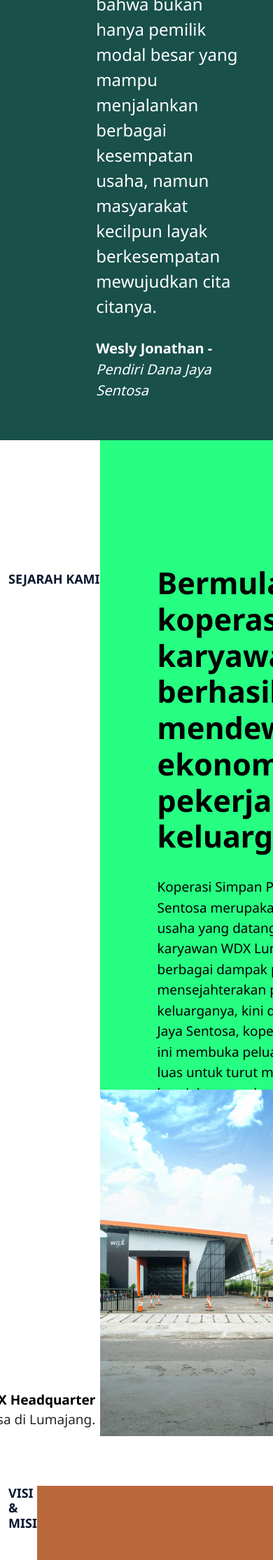
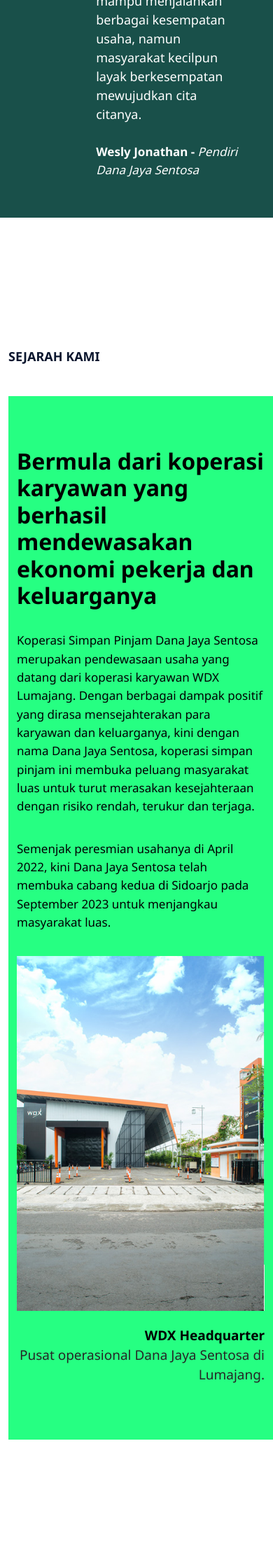
Before and after one commit to ilhamsyah09/dana-jaya-sentosa, a PHP site: page /about.php in a window 390 px wide. Shown: the part 640-2869 px from the top of the page at 70% size. Run offline with PHP 8.4, Linux system fonts and the light colour scheme; some libraries are stand-ins or nearby versions.

Commit message:
fix rev index

```diff
--- a/assets/css/about.css
+++ b/assets/css/about.css
@@ -99,8 +99,8 @@
     text-align: right;
     position: absolute;
     bottom: 10px;
-    left: -50%;
-    transform: translateX(-63%);
+    right: 50%;
+    transform: translateX(-59%);
 }
 section.inside_section_2 .location h3 {
     font-family: 'Noto Sans', sans-serif;
@@ -224,3 +224,120 @@
     padding-left: 1.4rem;
 }
 /* inside_section$ pg_about end */
+
+@media (max-width: 1450px) {
+    section.inside_section_2 .inside_content_right .img-section-2 {
+        width: 380px;
+    }
+}
+
+@media (max-width: 1366px) {
+    section.inside_section_2 .inside_content_right .right-caption h3 {
+        font-size: 37px;
+    }
+    section.inside_section_2 .inside_content_right .right-caption p {
+        font-size: 18px;
+    }
+    section.inside_section_2 .inside_content_right.bg-green {
+        padding-top: 74px;
+    }
+}
+
+@media (max-width: 1280px) {
+    section.inside_section_2 .inside_content_right .img-section-2 {
+        width: 280px;
+    }
+    section.inside_section_2.pg_about .inside_content_right .img-section-2 .location {
+        transform: translateX(-39%);
+        bottom: 20px;
+    }
+}
+
+@media (max-width: 1024px) {
+    section.inside_section_2 .inside_content_right .img-section-2 {
+        width: 270px;
+    }
+}
+
+@media (max-width: 991px) {
+    section.inside_section_2 .inside-content {
+        flex-wrap: wrap;
+    }
+    section.inside_section_2 .left-title {
+        padding-bottom: 39px;
+    }
+    section.inside_section_2 .inside_content_right .img-section-2 {
+        position: static;
+        bottom: 0;
+        width: 100%;
+        text-align: right;
+    }
+    section.inside_section_2 .inside_content_right.bg-green {
+        flex-wrap: wrap;
+        padding-left: 12px;
+        justify-content: flex-end;
+    }
+    section.inside_section_2 .inside_content_right .right-caption {
+        flex: 0 0 100%;
+    }
+    section.inside_section_2.pg_about .inside_content_right .img-section-2 .location {
+        position: static;
+        transform: translateX(0);
+        padding-top: 24px;
+    }
+    section.inside_section_2 .location p {
+        white-space: wrap;
+    }
+    section.inside_section_2 .inside_content_right .right-caption h3 {
+        font-size: 32px;
+    }
+    section.inside_section_2 .inside_content_right .right-caption p {
+        font-size: 17px;
+    }
+
+
+    section.inside_section_3 .inside-content {
+        flex-wrap: wrap;
+    }
+    section.inside_section_3 .inside-content .left-title {
+        flex-basis: 200px !important;
+        padding-bottom: 39px;
+    }
+    section.inside_section_3 .inside-content .right-content h3 {
+        font-size: 32px;
+        margin-bottom: 30px;
+    }
+    section.inside_section_3 .inside-content .right-content .visi p {
+        font-size: 22px;
+    }
+    section.inside_section_3 .inside-content .right-content .misi ul li {
+        font-size: 18px;
+    }
+    section.inside_section_3 .inside-content .right-content {
+        padding: 30px 20px;
+    }
+
+
+    section.inside_section_4 .inside-content {
+        flex-wrap: wrap;
+    }
+    section.inside_section_4 .inside-content .left-title{
+        flex-basis: auto !important;
+        padding-bottom: 39px;
+    }
+    section.inside_section_4 .inside-content .list-kultur.right-content {
+        justify-content: center;
+    }
+    section.inside_section_4 .inside-content .list-kultur .item .box-caption h3 {
+        font-size: 20px;
+    }
+    section.inside_section_4 .inside-content .list-kultur .item .box-caption li {
+        font-size: 18px;
+    }
+    section.inside_section_4 .inside-content .list-kultur.right-content {
+        padding: 30px 20px;
+    }
+    section.inside_section_4 .outer-content {
+        padding-bottom: 17px;
+    }
+}
--- a/assets/css/inside_page.css
+++ b/assets/css/inside_page.css
@@ -281,6 +281,7 @@
     section.inside_section_1.pg_contact .img-hero {
         top: 31%;
     }
+
 }
 
 @media (max-width: 1366px) {
@@ -365,6 +366,15 @@
     section.inside_section_1.pg_contact .img-hero {
         top: 30%;
     }
+    section.inside_section_1 .inside-content .right-caption p {
+        font-size: 18px;
+    }
+    section.inside_section_1 .inside-content .right-caption .name p {
+        font-size: 17px;
+    }
+    section.inside_section_1 .inside-content .right-caption .name p span {
+        font-size: 17px;
+    }
 }
 
 @media (max-width: 912px) {
--- a/index.php
+++ b/index.php
@@ -371,7 +371,7 @@
             </div>
         </section>
 
-        <section class="home6 contact-us"
+        <section class="home6 contact-us">
             <div class="custom container">
                 <div class="outer-content">
                     <div class="inside-content d-flex align-item-center">
```
Also changed, not shown: assets/css/contact.css (+61 -0 lines).
